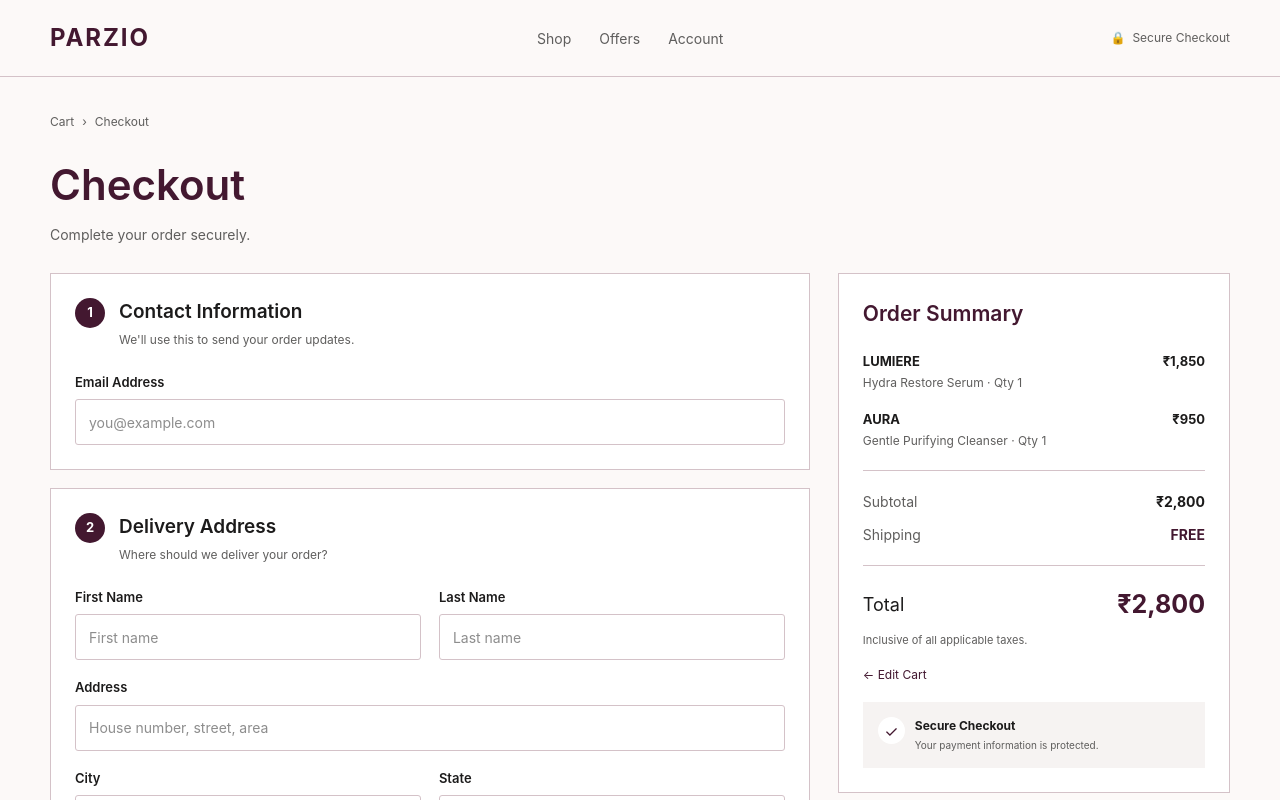
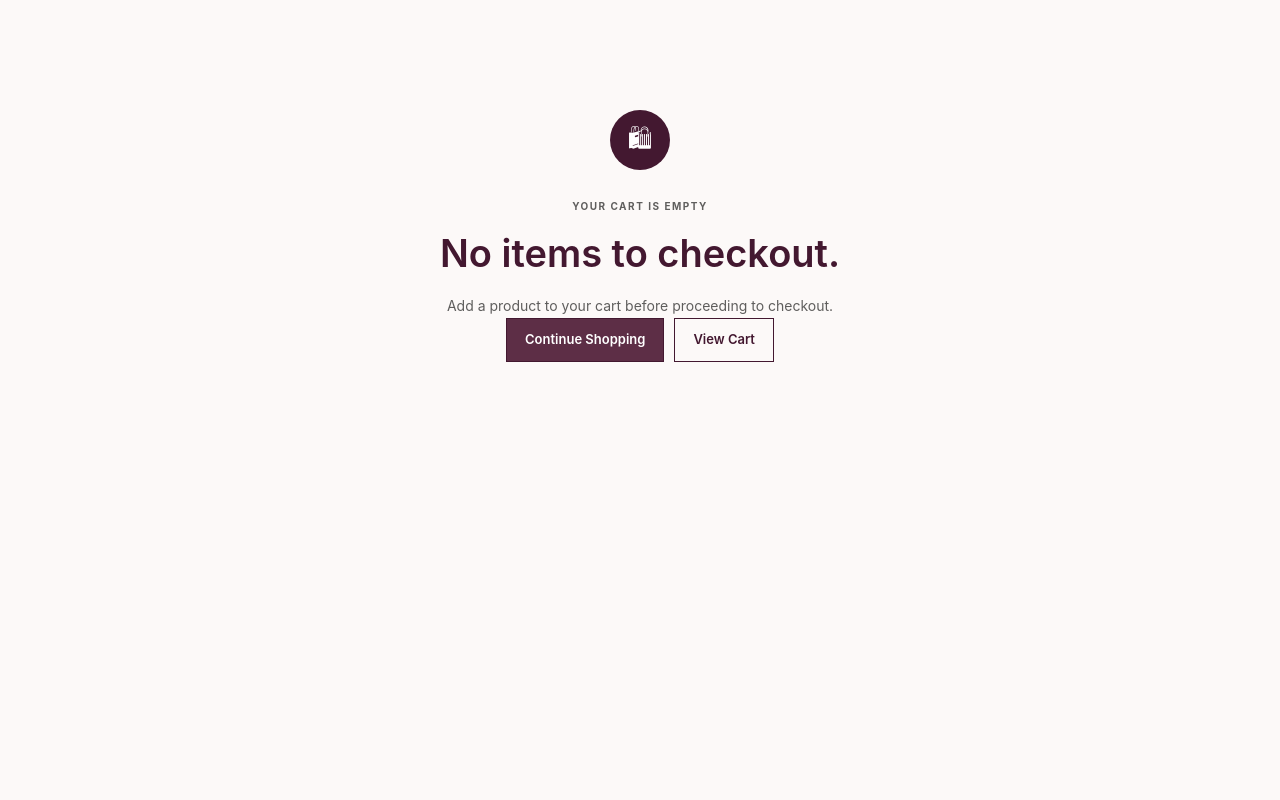
Before and after one commit to biikkkuuuu/parzio, a Next.js app: page /checkout in a window 1280 px wide. Shown: the top 800 px of the page. Built offline with nearby package versions, Linux system fonts and the light colour scheme.

Commit message:
Connect checkout to actual cart

```diff
--- a/src/app/checkout/page.tsx
+++ b/src/app/checkout/page.tsx
@@ -1,19 +1,10 @@
 "use client";
 
 import Link from "next/link";
-import { useMemo, useState } from "react";
+import { useEffect, useMemo, useState } from "react";
+import { getCart, getCartProducts, clearCart, type CartItem } from "@/lib/cart";
 import { products } from "@/lib/products";
 import styles from "./checkout.module.css";
-
-type CartItem = {
-  productId: number;
-  quantity: number;
-};
-
-const cartItems: CartItem[] = [
-  { productId: 1, quantity: 1 },
-  { productId: 3, quantity: 1 },
-];
 
 const shipping = 0;
 
@@ -27,21 +18,18 @@ const formatPrice = (value: number) =>
 export default function CheckoutPage() {
   const [paymentMethod, setPaymentMethod] = useState("upi");
   const [placed, setPlaced] = useState(false);
+  const [cartItems, setCartItems] = useState<CartItem[]>([]);
+  const [mounted, setMounted] = useState(false);
+
+  useEffect(() => {
+    setCartItems(getCart());
+    setMounted(true);
+  }, []);
 
   const items = useMemo(() => {
-    return cartItems
-      .map((item) => {
-        const product = products.find((product) => product.id === item.productId);
-
-        if (!product) return null;
-
-        return {
-          ...product,
-          quantity: item.quantity,
-        };
-      })
-      .filter((item): item is NonNullable<typeof item> => item !== null);
-  }, []);
+    if (!mounted) return [];
+    return getCartProducts(products);
+  }, [cartItems, mounted]);
 
   const subtotal = items.reduce(
     (sum, item) => sum + item.price * item.quantity,
@@ -49,6 +37,46 @@ export default function CheckoutPage() {
   );
 
   const total = subtotal + shipping;
+
+  const handlePlaceOrder = () => {
+    if (items.length === 0) return;
+
+    clearCart();
+    setPlaced(true);
+  };
+
+  if (!mounted) {
+    return (
+      <main className={styles.page}>
+        <section className={styles.successPage}>
+          <p>Loading checkout...</p>
+        </section>
+      </main>
+    );
+  }
+
+  if (items.length === 0 && !placed) {
+    return (
+      <main className={styles.page}>
+        <section className={styles.successPage}>
+          <div className={styles.successIcon}>🛍</div>
+
+          <span className={styles.eyebrow}>YOUR CART IS EMPTY</span>
+
+          <h1>No items to checkout.</h1>
+
+          <p>
+            Add a product to your cart before proceeding to checkout.
+          </p>
+
+          <div className={styles.successActions}>
+            <Link href="/products">Continue Shopping</Link>
+            <Link href="/cart">View Cart</Link>
+          </div>
+        </section>
+      </main>
+    );
+  }
 
   if (placed) {
     return (
@@ -255,7 +283,7 @@ export default function CheckoutPage() {
             <button
               type="button"
               className={styles.placeOrder}
-              onClick={() => setPlaced(true)}
+              onClick={handlePlaceOrder}
             >
               Place Order · {formatPrice(total)}
             </button>
```
